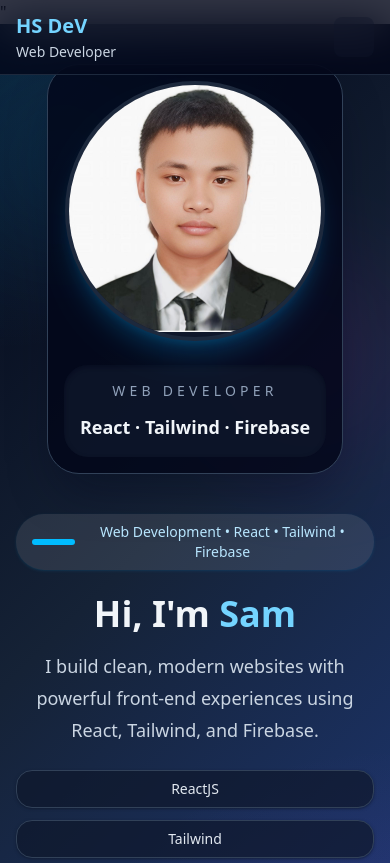
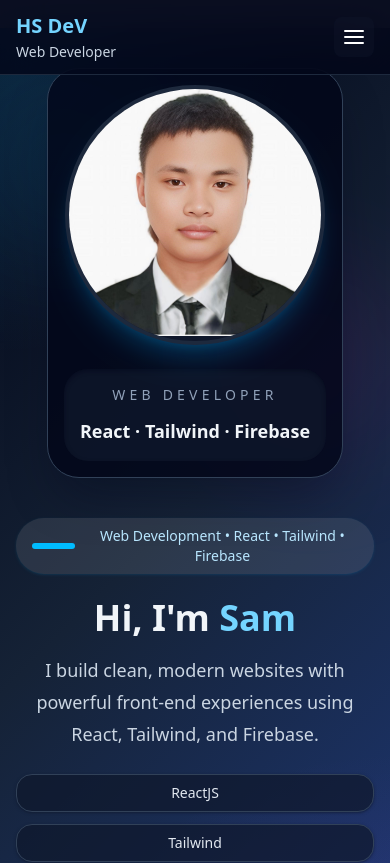
Before and after one commit to HannSammDev/MyPortfolio, a React (Vite) app: page / in a window 390 px wide. Shown: the top 863 px of the page. Built offline with nearby package versions, Linux system fonts and the light colour scheme; a web font is replaced by a local one.

Commit message:
'UptNav'

```diff
--- a/index.html
+++ b/index.html
@@ -2,7 +2,7 @@
 <html lang="en">
   <head>
     <meta charset="UTF-8" />
-    <link rel="icon" type="image/svg+xml" href="./profile.jpg" />
+    <link class="rounded-full" rel="icon" type="image/svg+xml" href="./profile.jpg" />
     <meta name="viewport" content="width=device-width, initial-scale=1.0" />
     <!-- <script src="https://cdn.jsdelivr.net/npm/@tailwindcss/browser@4"></script> -->
     <title>HSDev Portfolio</title>
@@ -38,7 +38,7 @@
     background-attachment: fixed;
     background-repeat: no-repeat;
     min-height: 100vh; -->
-  "
+
   <body
  style="padding: 0%;"
 >
--- a/src/header.jsx
+++ b/src/header.jsx
@@ -1,4 +1,6 @@
+import { FiMenu } from "react-icons/fi";
 import { useEffect, useState } from "react";
+import { useLocation } from "react-router-dom";
 
 const navItems = [
   { href: "#home", label: "Home" },
@@ -11,6 +13,8 @@ export const MainPage = () => {
   const [navWhite, setNavWhite] = useState(false);
   const [isOpen, setIsOpen] = useState(false);
 
+  const { hash } = useLocation();
+
   useEffect(() => {
     const handleScroll = () => {
       setNavWhite(window.scrollY > 90);
@@ -18,6 +22,7 @@ export const MainPage = () => {
 
     handleScroll();
     window.addEventListener("scroll", handleScroll);
+
     return () => window.removeEventListener("scroll", handleScroll);
   }, []);
 
@@ -39,6 +44,7 @@ export const MainPage = () => {
             >
               HS DeV
             </span>
+
             <span
               className={`text-sm font-medium transition-all duration-300 ${
                 navWhite ? "text-slate-500" : "text-slate-300"
@@ -51,45 +57,41 @@ export const MainPage = () => {
           <button
             type="button"
             onClick={() => setIsOpen(!isOpen)}
-            aria-controls="main-menu"
-            aria-expanded={isOpen}
             className={`inline-flex items-center justify-center rounded-lg p-2 text-sm lg:hidden ${
               navWhite
-                ? "text-slate-900 bg-slate-100/90"
-                : "text-white bg-slate-900/40"
-            } hover:bg-slate-200/80 focus:outline-none focus:ring-2 focus:ring-sky-400`}
+                ? "text-slate-900 bg-slate-100/90 hover:bg-blue-200"
+                : "text-white bg-slate-900/40 hover:bg-gray-300"
+            }`}
           >
-            <span className="sr-only">Toggle navigation</span>
-            <svg className="h-6 w-6" viewBox="0 0 24 24" fill="currentColor">
-              <path d="M4 6h16M4 12h16M4 18h16" />
-            </svg>
+            <FiMenu className="h-6 w-6" />
           </button>
 
           <div
-            id="main-menu"
             className={`w-full transition-all duration-300 lg:flex lg:w-auto lg:items-center ${
               isOpen
                 ? "block bg-slate-950/95 shadow-xl shadow-slate-950/40 lg:bg-transparent lg:shadow-none"
                 : "hidden"
             }`}
           >
-            {/* Breadcrumb / navigation links */}
-            <ul className=" mt-4 flex flex-col gap-2 rounded-3xl border border-slate-800 bg-slate-950/95 p-4 text-sm font-medium shadow-xl shadow-slate-950/40 lg:mt-0 lg:flex-row lg:items-center lg:gap-6 lg:border-0 lg:bg-transparent lg:p-0 lg:shadow-none">
+            <ul className="mt-4 flex flex-col gap-2 rounded-3xl border border-slate-800 bg-slate-950/95 p-4 text-sm font-medium shadow-xl shadow-slate-950/40 lg:mt-0 lg:flex-row lg:items-center lg:gap-6 lg:border-0 lg:bg-transparent lg:p-0 lg:shadow-none">
               {navItems.map((item) => (
                 <li key={item.href}>
                   <a
                     href={item.href}
                     onClick={() => setIsOpen(false)}
                     className={`block rounded-lg px-3 py-2 transition-all duration-200 ${
-                      navWhite
-                        ? "text-slate-700 hover:bg-slate-100 hover:text-sky-600"
-                        : "text-slate-100 hover:bg-slate-800 hover:text-sky-300"
+                      hash === item.href
+                        ? "bg-sky-500/20 text-sky-500"
+                        : navWhite
+                          ? "text-slate-700 hover:bg-slate-100 hover:text-sky-600"
+                          : "text-slate-100 hover:bg-slate-800 hover:text-sky-300"
                     }`}
                   >
                     {item.label}
                   </a>
                 </li>
               ))}
+
               <li>
                 <a
                   href="/resume.pdf"
--- a/src/homepage.jsx
+++ b/src/homepage.jsx
@@ -13,6 +13,8 @@ export const Home = () => {
   }, []);
 
   return (
+    <>
+      <div className="h-7 bg-slate-950/80 border-slate-800 text-white"></div>
       <section
         id="home"
         className="min-h-screen bg-slate-950 text-white"
@@ -79,7 +81,7 @@ export const Home = () => {
                 ].map((tech) => (
                   <span
                     key={tech}
-                  className="rounded-2xl border border-slate-700 bg-slate-900/70 px-4 py-2 text-sm text-slate-200 shadow-sm shadow-slate-900/50"
+                    className="rounded-2xl border border-slate-700 bg-slate-900/70 px-4 py-2 text-sm text-slate-200 shadow-sm shadow-slate-900/50 "
                   >
                     {tech}
                   </span>
@@ -113,5 +115,6 @@ export const Home = () => {
           </div>
         </div>
       </section>
+    </>
   );
 };
--- a/src/project.jsx
+++ b/src/project.jsx
@@ -9,6 +9,20 @@ import { Card } from 'primereact/card';
 
 const projectData = [
   {
+    title: "Bluewaves Web Portal",
+    image: "./project.png",
+    description:
+      "A polished client-facing portal that showcases services and helps users quickly connect with the business.",
+    tech: [
+      "ReactJS",
+      "JavaScript",
+      "Bootstrap",
+      "Firebase",
+      "Ant Design Icons",
+    ],
+    liveUrl: "#",
+  },
+  {
     title: "Demprint's ERP",
     image: "./demprint.png",
     description:
@@ -17,15 +31,7 @@ const projectData = [
     liveUrl: "#",
   },
   {
-    title: "Bluewaves Web Portal",
-    image: "./project.png",
-    description:
-      "A polished client-facing portal that showcases services and helps users quickly connect with the business.",
-    tech: ["ReactJS", "JavaScript", "Tailwind", "Firebase", "Ant Design Icons"],
-    liveUrl: "#",
-  },
-  {
-    title: " Webase Task Manager",
+    title: " Web-based Task Manager",
     image: "./taskM.png",
     description:
       "A task management application designed to help teams organize and track their work efficiently.",
@@ -66,11 +72,11 @@ export const Project = () => {
           ))}
         </div>
 
-        <div className="grid gap-6 sm:grid-cols-2 xl:grid-cols-2">
+        <div className="grid gap-6 sm:grid-cols-2 xl:grid-cols-3">
           {projectData.map((project) => (
             <Card
               key={project.title}
-              className="overflow-hidden rounded-3xl border border-slate-200 bg-white/80 shadow-xl transition-transform duration-300 hover:-translate-y-1 hover:shadow-2xl dark:border-slate-700 dark:bg-slate-900/90"
+              className="overflow-hidden rounded-3xl border border-slate-200 bg-white/80 shadow-xl transition-transform duration-300 hover:-translate-y-1  hover:shadow-2xl dark:border-slate-700 dark:bg-slate-900/90"
               data-aos="zoom-in-up"
               title={project.title}
               footer={
```
Lines whose indentation alone changed are shown as unchanged.
